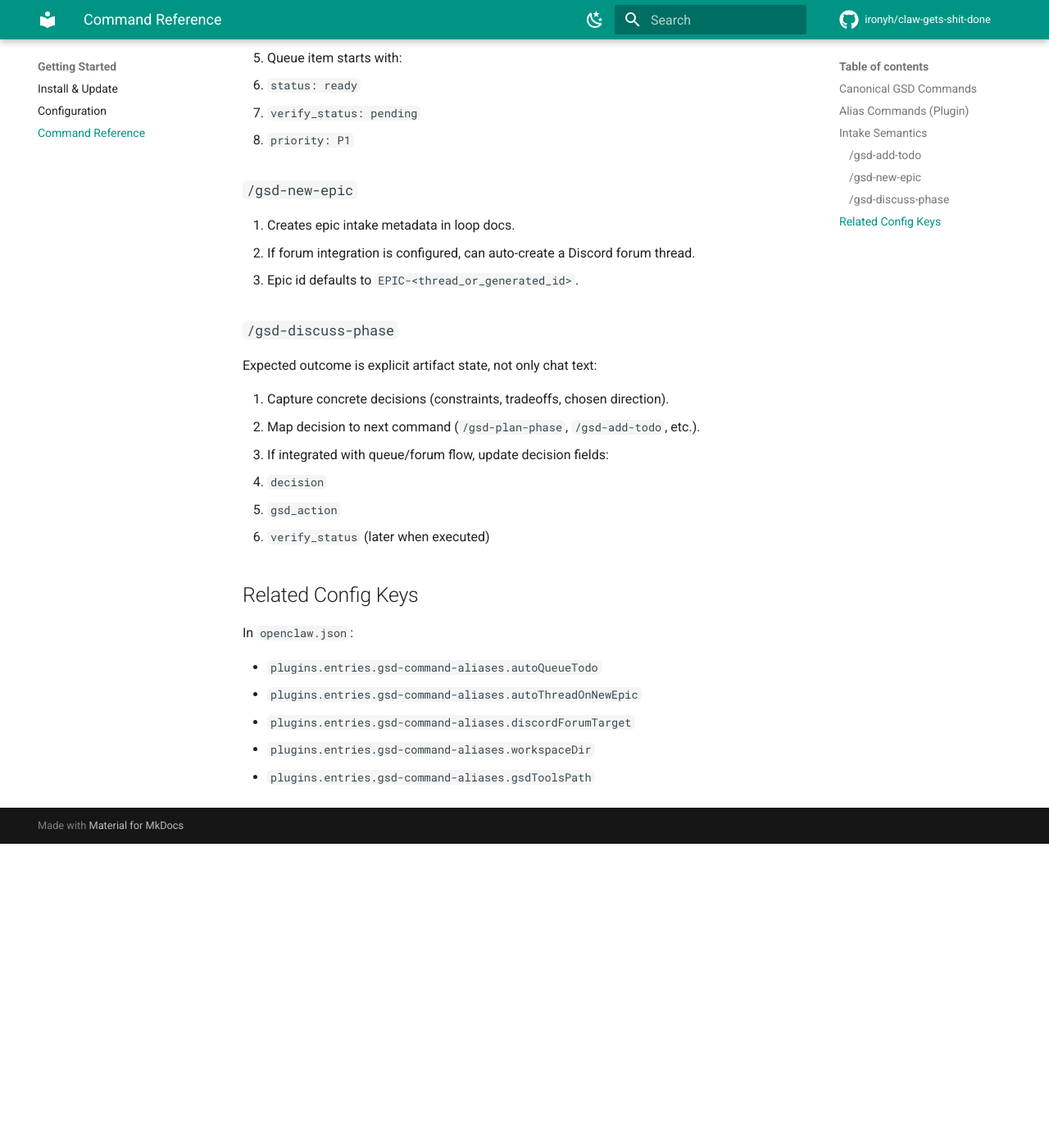
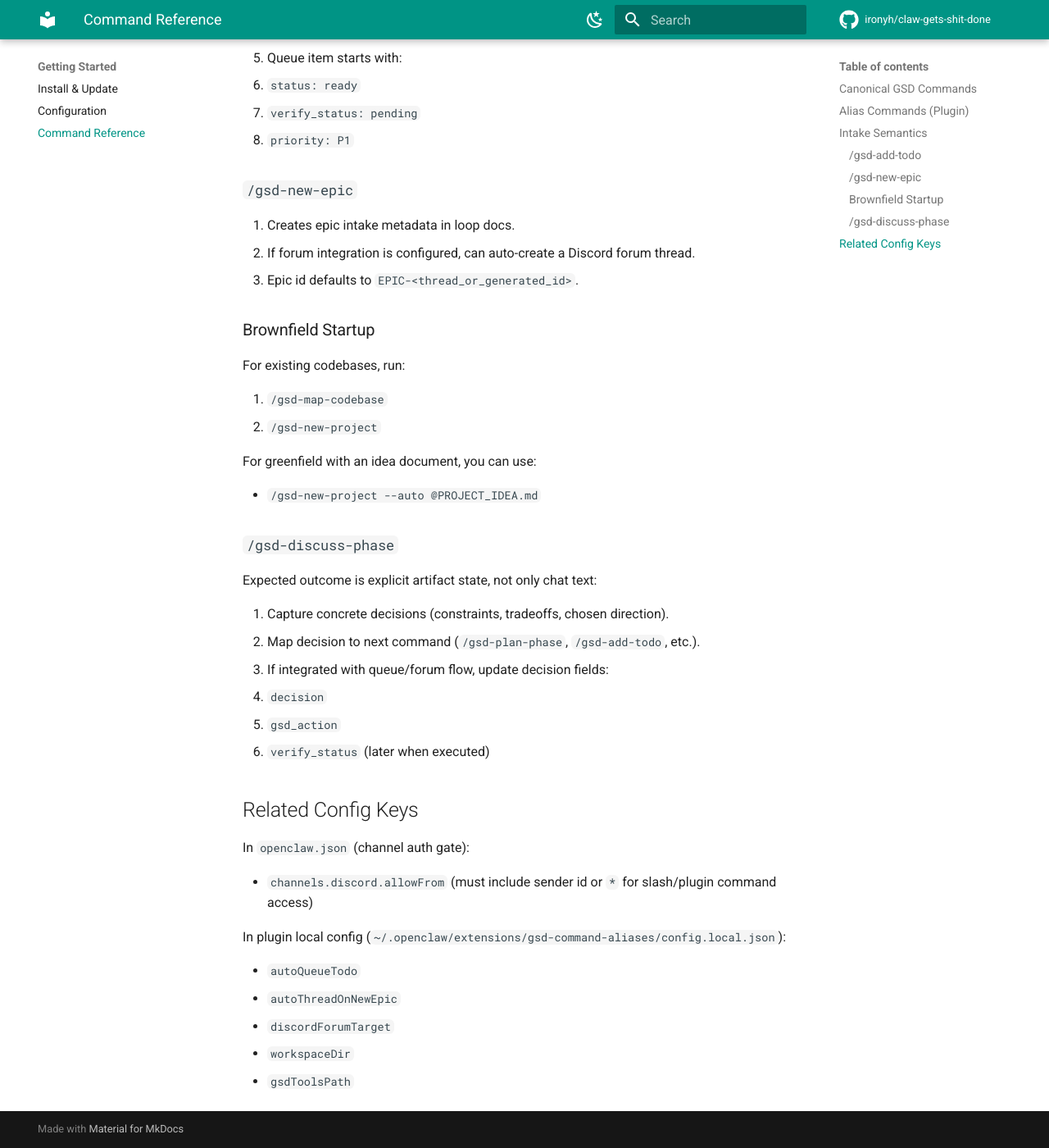
Before and after one commit to ironyh/claw-gets-shit-done, an MkDocs documentation site: the page built from docs/command-reference.md, in a window 1280 px wide and 1400 px high, scrolled down 1204 px. Shown: the whole window at 82% size. Built offline with MkDocs 1.6.1 and Material for MkDocs 9.7.7, drawn with Linux system fonts in a browser that asks for light colours; comment, search, counter and statistics services are not loaded; before the commit the page ends 2233 px from its top, so only the background shows below that.

Commit message:
feat(installer): add discord slash auth setup and brownfield bootstrap guidance

```diff
--- a/docs/command-reference.md
+++ b/docs/command-reference.md
@@ -47,6 +47,17 @@ The `gsd-command-aliases` plugin adds slash-friendly snake/hyphen aliases:
 2. If forum integration is configured, can auto-create a Discord forum thread.
 3. Epic id defaults to `EPIC-<thread_or_generated_id>`.
 
+### Brownfield Startup
+
+For existing codebases, run:
+
+1. `/gsd-map-codebase`
+2. `/gsd-new-project`
+
+For greenfield with an idea document, you can use:
+
+- `/gsd-new-project --auto @PROJECT_IDEA.md`
+
 ### `/gsd-discuss-phase`
 
 Expected outcome is explicit artifact state, not only chat text:
@@ -60,10 +71,14 @@ Expected outcome is explicit artifact state, not only chat text:
 
 ## Related Config Keys
 
-In `openclaw.json`:
+In `openclaw.json` (channel auth gate):
 
-- `plugins.entries.gsd-command-aliases.autoQueueTodo`
-- `plugins.entries.gsd-command-aliases.autoThreadOnNewEpic`
-- `plugins.entries.gsd-command-aliases.discordForumTarget`
-- `plugins.entries.gsd-command-aliases.workspaceDir`
-- `plugins.entries.gsd-command-aliases.gsdToolsPath`
+- `channels.discord.allowFrom` (must include sender id or `*` for slash/plugin command access)
+
+In plugin local config (`~/.openclaw/extensions/gsd-command-aliases/config.local.json`):
+
+- `autoQueueTodo`
+- `autoThreadOnNewEpic`
+- `discordForumTarget`
+- `workspaceDir`
+- `gsdToolsPath`
```
Also changed, not shown: AGENT-INSTALL.md (+6 -1 lines), README.md (+15 -2 lines), docs/configuration.md (+9 -3 lines), docs/install-update.md (+9 -0 lines), plugins/gsd-command-aliases/README.md (+11 -1 lines), 1 other file.
